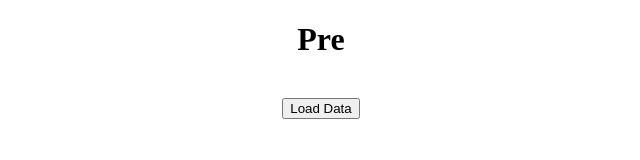
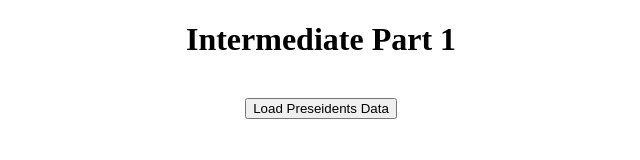
Before and after one commit to shahneilp/shahneilpgithub.io, a plain HTML site: page part2.html in a window 1280 px wide. Shown: the whole page, without its empty margins (319-959 px from the left). Drawn offline with nearby package versions, Linux system fonts and the light colour scheme.

Commit message:
Update part2.html

```diff
--- a/part2.html
+++ b/part2.html
@@ -7,13 +7,15 @@
  <body>
   <div class="container">
    <div class="table-responsive">
-    <h1 align="center">Pre</h1>
+    <h1 align="center">Intermediate Part 1</h1>
     <br />
     <div align="center">
-     <button type="button" name="load_data" id="load_data" class="btn btn-info">Load Data</button>
+     <button type="button" name="load_data" id="load_data" class="btn btn-info">Load Preseidents Data</button>
     </div>
     <br />
+    <center>
     <div id="presidents_table">
+     </center>
     </div>
    </div>
   </div>
```
